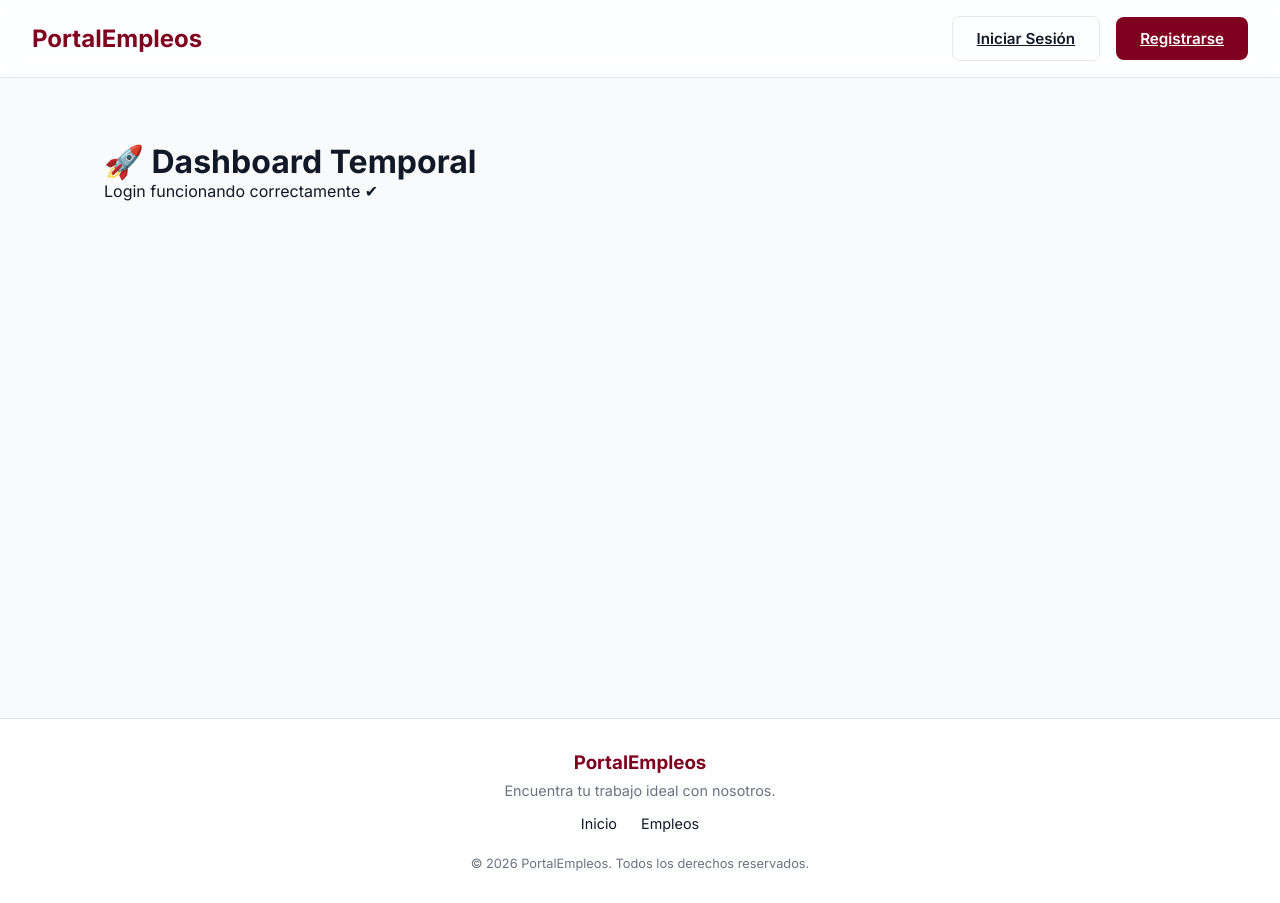
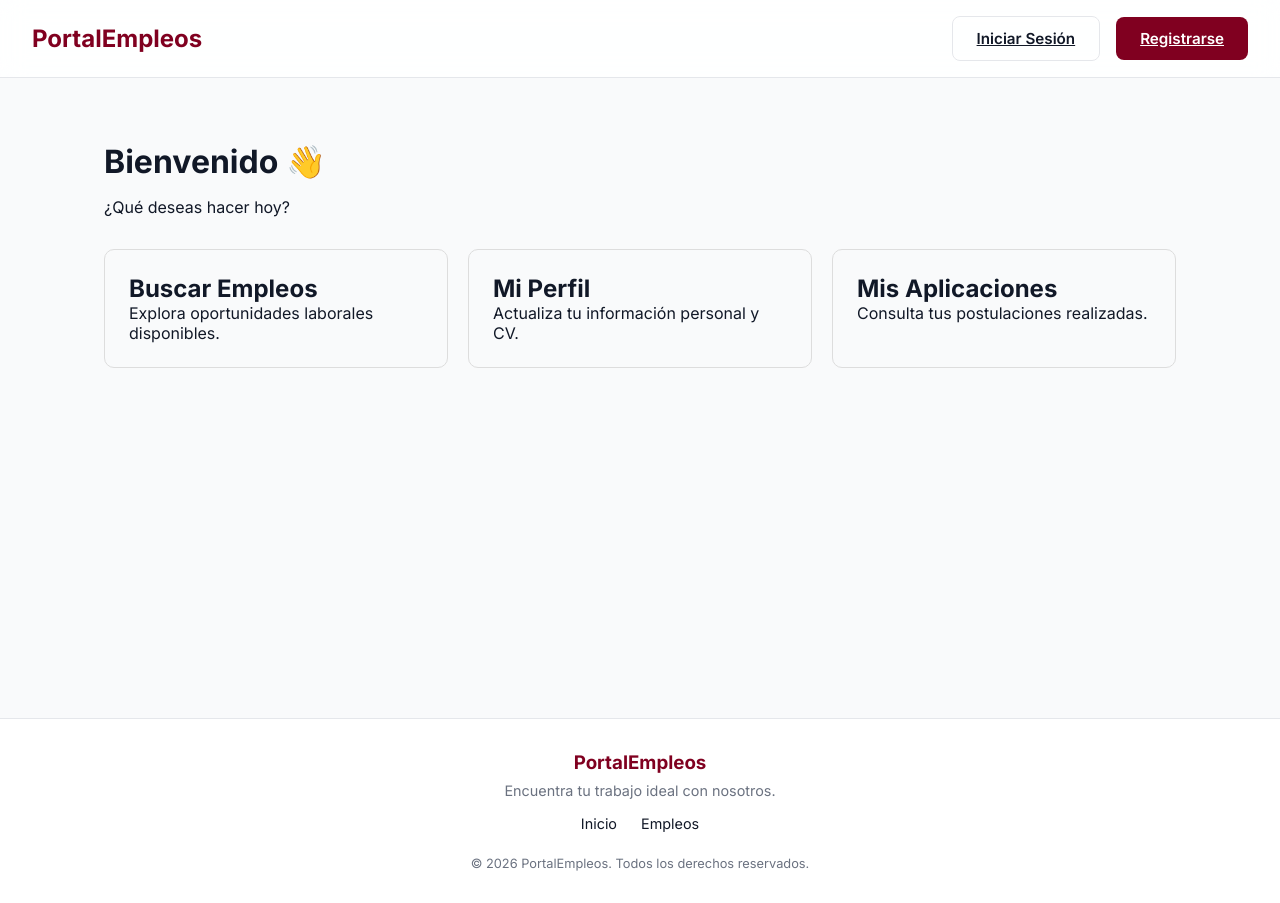
Before and after one commit to kevinruiz14-dev/portal-trabajo-REACT, a React app in the folder frontend/: page /dashboard in a window 1280 px wide. Built offline with nearby package versions, Linux system fonts and the light colour scheme; the HTML template or start-up script is replaced by a standard one.

Commit message:
Dashboard usuario funcional conectado a login

```diff
--- a/frontend/src/App.jsx
+++ b/frontend/src/App.jsx
@@ -9,6 +9,7 @@ import RegisterUsuario from './pages/auth/RegisterUsuario';
 import RegisterEmpresa from "./pages/auth/RegisterEmpresa";
 import DetalleEmpleo from './pages/empleo/DetalleEmpleo';
 import Dashboard from './pages/usuario/Dashboard';
+import Empleos from './pages/empleo/Empleos';
 function App() {
   return (
     <Router>
@@ -21,6 +22,7 @@ function App() {
           <Route path="/register-usuario" element={<RegisterUsuario />} />
           <Route path="/register-empresa" element={<RegisterEmpresa />} />
           <Route path="/dashboard" element={<Dashboard />} />
+          <Route path="/empleos" element={<Empleos />} />
         </Routes>
       </main>
       <Footer />
--- a/frontend/src/componentes/FeaturedJobs.jsx
+++ b/frontend/src/componentes/FeaturedJobs.jsx
@@ -1,5 +1,5 @@
 import jobs from "../data/jobs";
-import JobCard from "./JobCard";
+import JobDetailsCard from "./JobDetailsCard";
 
 const FeaturedJobs = () => {
 
--- a/frontend/src/pages/auth/Login.jsx
+++ b/frontend/src/pages/auth/Login.jsx
@@ -32,6 +32,8 @@ function Login() {
     }
 
     console.log("Login exitoso:", data);
+
+    localStorage.setItem("user", JSON.stringify(data.user));
 
     navigate("/dashboard");
 
--- a/frontend/src/pages/empleo/DetalleEmpleo.jsx
+++ b/frontend/src/pages/empleo/DetalleEmpleo.jsx
@@ -9,7 +9,7 @@ const DetalleEmpleo = () => {
 
   const job = jobs.find((j) => j.id === parseInt(id));
 
-  // 🔥 estado del modal
+  //  estado del modal
   const [showModal, setShowModal] = useState(false);
 
   if (!job) {
@@ -60,7 +60,7 @@ const DetalleEmpleo = () => {
 
       </div>
 
-      {/* 🔥 MODAL */}
+      {/*  MODAL */}
       {showModal && (
         <div className="modal fade show d-block" tabIndex="-1">
           <div className="modal-dialog">
--- a/frontend/src/pages/empleo/Empleos.jsx
+++ b/frontend/src/pages/empleo/Empleos.jsx
@@ -1,15 +1,15 @@
 import { useEffect, useState } from "react";
-import jobsData from "../data/jobs";
+import jobsData from "../../data/jobs.js";
 
-import JobCard from "../componentes/JobCard";
-import LoadingJobs from "../componentes/LoadingJobs";
-import EmptyJobs from "../componentes/EmptyJobs";
-import FeaturedJobs from "../componentes/FeaturedJobs";
+import JobDetailsCard from "../../componentes/JobDetailsCard";
+import LoadingJobs from "../../componentes/LoadingJobs";
+import EmptyJobs from "../../componentes/EmptyJobs";
+import FeaturedJobs from "../../componentes/FeaturedJobs";
 
 const Empleos = () => {
   const [loading, setLoading] = useState(true);
 
-  // 🔥 NUEVO ESTADO
+  //  NUEVO ESTADO
   const [mostrarResultados, setMostrarResultados] = useState(false);
 
   useEffect(() => {
@@ -31,7 +31,7 @@ const Empleos = () => {
 
       <FeaturedJobs />
 
-      {/* 🔥 BOTÓN BUSCAR (el de tus compañeros) */}
+      {/*  BOTÓN BUSCAR */}
       <div className="text-center mb-4">
         <button
           className="btn"
@@ -42,12 +42,12 @@ const Empleos = () => {
         </button>
       </div>
 
-      {/* 🔥 RESULTADOS SOLO SI SE PRESIONA */}
+      {/*  RESULTADOS SOLO SI SE PRESIONA */}
       {mostrarResultados && (
         <>
           {jobsData.length > 0 ? (
             jobsData.map((job) => (
-              <JobCard key={job.id} job={job} />
+              <JobDetailsCard key={job.id} job={job} />
             ))
           ) : (
             <EmptyJobs />
--- a/frontend/src/pages/usuario/Dashboard.jsx
+++ b/frontend/src/pages/usuario/Dashboard.jsx
@@ -1,8 +1,38 @@
+import { Link } from "react-router-dom";
+import "../../styles/Dashboard.css";
+
 function Dashboard() {
+  const userData = localStorage.getItem("user");
+  const user = userData ? JSON.parse(userData) : null;
+
   return (
-    <div style={{ padding: "2rem" }}>
-      <h1>🚀 Dashboard Temporal</h1>
-      <p>Login funcionando correctamente ✔</p>
+    <div className="dashboard-container">
+      <h1>
+        Bienvenido{user ? `, ${user.nombre}` : ""} 👋
+      </h1>
+
+      <p className="dashboard-subtitle">
+        ¿Qué deseas hacer hoy?
+      </p>
+
+      <div className="dashboard-cards">
+
+        <Link to="/empleos" className="dashboard-card">
+          <h2>Buscar Empleos</h2>
+          <p>Explora oportunidades laborales disponibles.</p>
+        </Link>
+
+        <Link to="/perfil" className="dashboard-card">
+          <h2>Mi Perfil</h2>
+          <p>Actualiza tu información personal y CV.</p>
+        </Link>
+
+        <Link to="/mis-aplicaciones" className="dashboard-card">
+          <h2>Mis Aplicaciones</h2>
+          <p>Consulta tus postulaciones realizadas.</p>
+        </Link>
+
+      </div>
     </div>
   );
 }
--- /dev/null
+++ b/frontend/src/styles/Dashboard.css
@@ -0,0 +1,29 @@
+.dashboard-container {
+  padding: 2rem;
+}
+
+.dashboard-container h1 {
+  margin-bottom: 1rem;
+}
+
+.dashboard-cards {
+  display: flex;
+  gap: 20px;
+  margin-top: 2rem;
+  flex-wrap: wrap;
+}
+
+.dashboard-card {
+  flex: 1;
+  min-width: 250px;
+  padding: 1.5rem;
+  border-radius: 10px;
+  text-decoration: none;
+  color: inherit;
+  border: 1px solid #ddd;
+  transition: 0.3s;
+}
+
+.dashboard-card:hover {
+  transform: translateY(-5px);
+}
```
